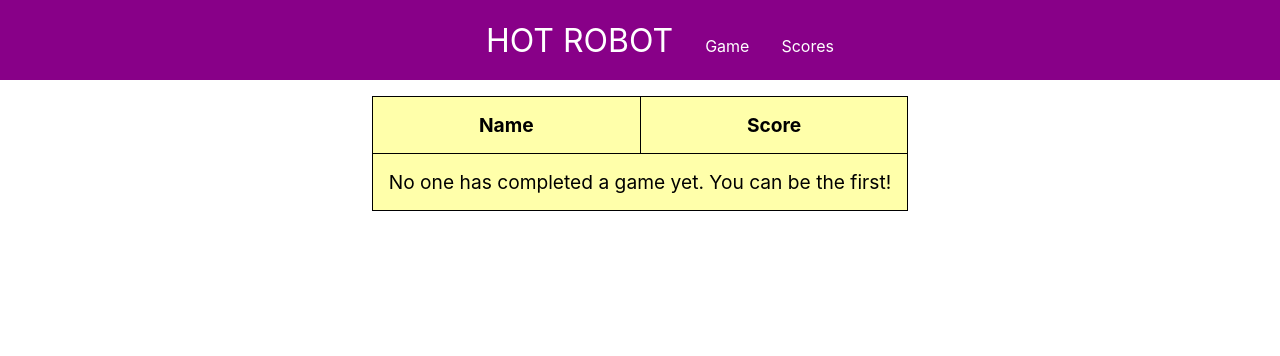
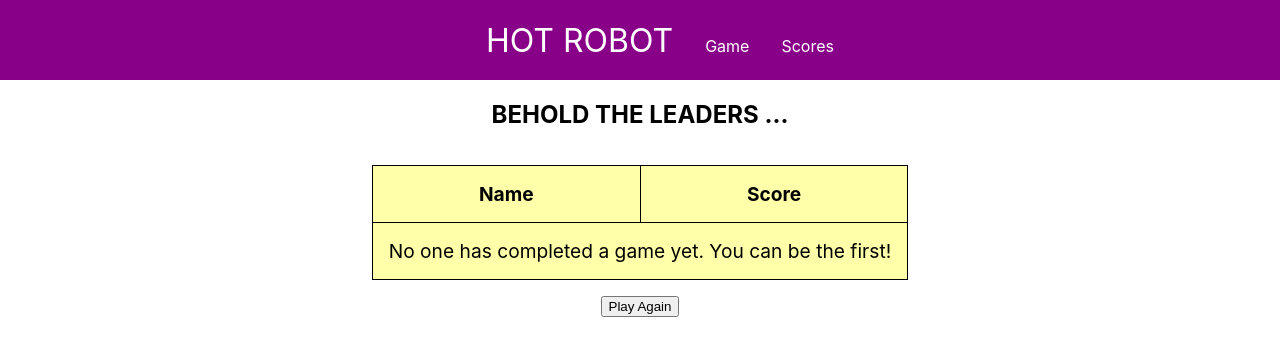
Before and after one commit to sherwin-kwan/hot-robot, a React (Create React App) app: page / in a window 1280 px wide. Both pictures are taken after a click on the item "Scores". Shown: the top 356 px of the page. Built offline with nearby package versions, Linux system fonts and the light colour scheme.

Commit message:
add buttons to save score and go from leadership page back to main screen

```diff
--- /dev/null
+++ b/src/components/AddLeaderForm.jsx
@@ -0,0 +1,28 @@
+import PropTypes from 'prop-types';
+import { useState } from 'react';
+
+const AddLeaderForm = (props) => {
+
+  const [name, setName] = useState("");
+
+  const saveScore = (e) => {
+    e.preventDefault();
+    console.log('The score is: ', props.score);
+    props.setLeaders(prev => prev.concat([{name, score: props.score}]));
+    props.dispatch({type: "showLeaders"});
+  };
+
+  return (
+  <form>
+    <label htmlFor="name">Name: </label>
+    <input type="text" value={name} onChange={(e) => setName(e.target.value)}/>
+    <input type="submit" value="Save your score!" onClick={saveScore} />
+  </form>);
+};
+
+export default AddLeaderForm;
+
+AddLeaderForm.propTypes = {
+  setLeaders: PropTypes.func,
+  score: PropTypes.number
+};
--- a/src/components/App.jsx
+++ b/src/components/App.jsx
@@ -44,7 +44,8 @@ function App() {
         </ul>
       </header>
       <main>
-        {state.leaderboardShow ? <Leaderboard leaders={leaders} /> : <MainScreen state={state} dispatch={dispatch} />}
+        {state.leaderboardShow ? <Leaderboard leaders={leaders} dispatch={dispatch} />
+        : <MainScreen state={state} dispatch={dispatch} setLeaders={setLeaders} />}
       </main>
     </>
   );
--- a/src/components/GameOver.jsx
+++ b/src/components/GameOver.jsx
@@ -1,10 +1,12 @@
 import PropTypes from 'prop-types';
+import AddLeaderForm from './AddLeaderForm';
 
 const GameOver = (props) => {
   return (
   <div className="game-over">
     <h2 className="title-text">GAME OVER</h2>
     <p>{props.message}</p>
+    <AddLeaderForm score={props.score} setLeaders={props.setLeaders} dispatch={props.dispatch} />
     <button onClick={() => props.dispatch({type: "startGame", initialState: props.initialState})}>Play Again</button>
   </div>);
 };
@@ -14,5 +16,6 @@ export default GameOver;
 GameOver.propTypes = {
   message: PropTypes.string,
   dispatch: PropTypes.func,
-  initialState: PropTypes.object
+  initialState: PropTypes.object,
+  setLeaders: PropTypes.func
 };
--- a/src/components/Leaderboard.jsx
+++ b/src/components/Leaderboard.jsx
@@ -1,24 +1,30 @@
-import PropTypes from 'prop-types';
+import PropTypes from "prop-types";
 
 const Leaderboard = (props) => {
-
   const scores = (leaders) => {
-    console.log('Leaders are: ', leaders);
     if (leaders.length) {
-      return leaders.map(leader => {
-        return (<tr>
+      return leaders.map((leader) => {
+        return (
+          <tr>
             <td>{leader.name}</td>
             <td>{leader.score}</td>
-        </tr>);
-    })
+          </tr>
+        );
+      });
     } else {
-    return (<tr>
-      <td colSpan="2">No one has completed a game yet. You can be the first!</td>
-    </tr>)
+      return (
+        <tr>
+          <td colSpan="2">
+            No one has completed a game yet. You can be the first!
+          </td>
+        </tr>
+      );
     }
   };
 
   return (
+    <>
+      <h2>BEHOLD THE LEADERS ... </h2>
       <table className="leaderboard">
         <thead>
           <tr>
@@ -26,14 +32,19 @@ const Leaderboard = (props) => {
             <th>Score</th>
           </tr>
         </thead>
-    <tbody>
-      {scores(props.leaders)}
-    </tbody>
-  </table>);
+        <tbody>{scores(props.leaders)}</tbody>
+      </table>
+      <button onClick={() => {
+        props.dispatch({type: "showGame"});
+        props.dispatch({type: "startGame"});
+      }}>Play Again</button>
+    </>
+  );
 };
 
 export default Leaderboard;
 
 Leaderboard.propTypes = {
+  dispatch: PropTypes.func,
   leaders: PropTypes.array
 };
--- a/src/components/MainScreen.jsx
+++ b/src/components/MainScreen.jsx
@@ -30,7 +30,9 @@ const MainScreen = (props) => {
       </div>
       {state.gameOverScreen ? (
         <GameOver
+          score={state.score}
           message={state.message}
+          setLeaders={props.setLeaders}
           dispatch={dispatch}
           initialState={initialState}
         />
@@ -66,5 +68,6 @@ export default MainScreen;
 
 MainScreen.propTypes = {
   state: PropTypes.object,
-  dispatch: PropTypes.func
+  dispatch: PropTypes.func,
+  setLeaders: PropTypes.func
 };
```
Also changed, not shown: 1 other file (tests, documents, lock files or other folders). Lines whose indentation alone changed are shown as unchanged.
